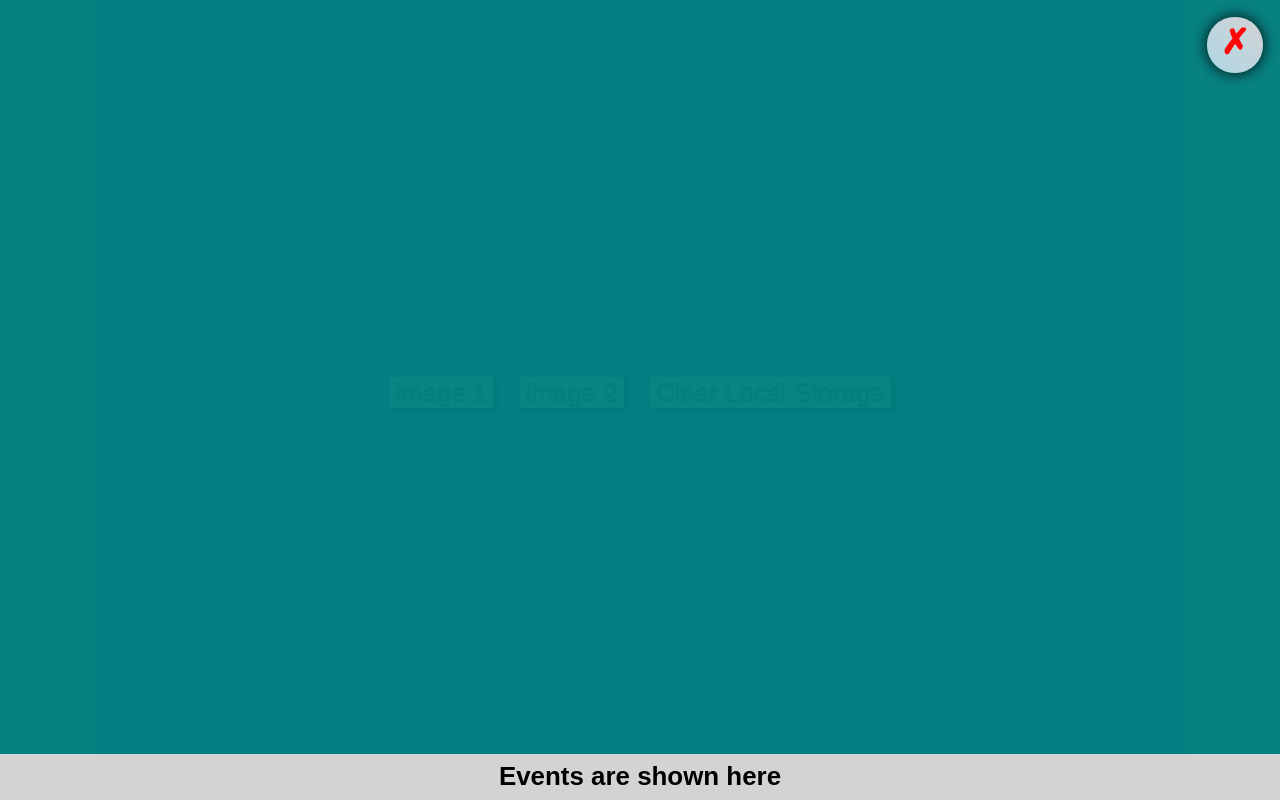
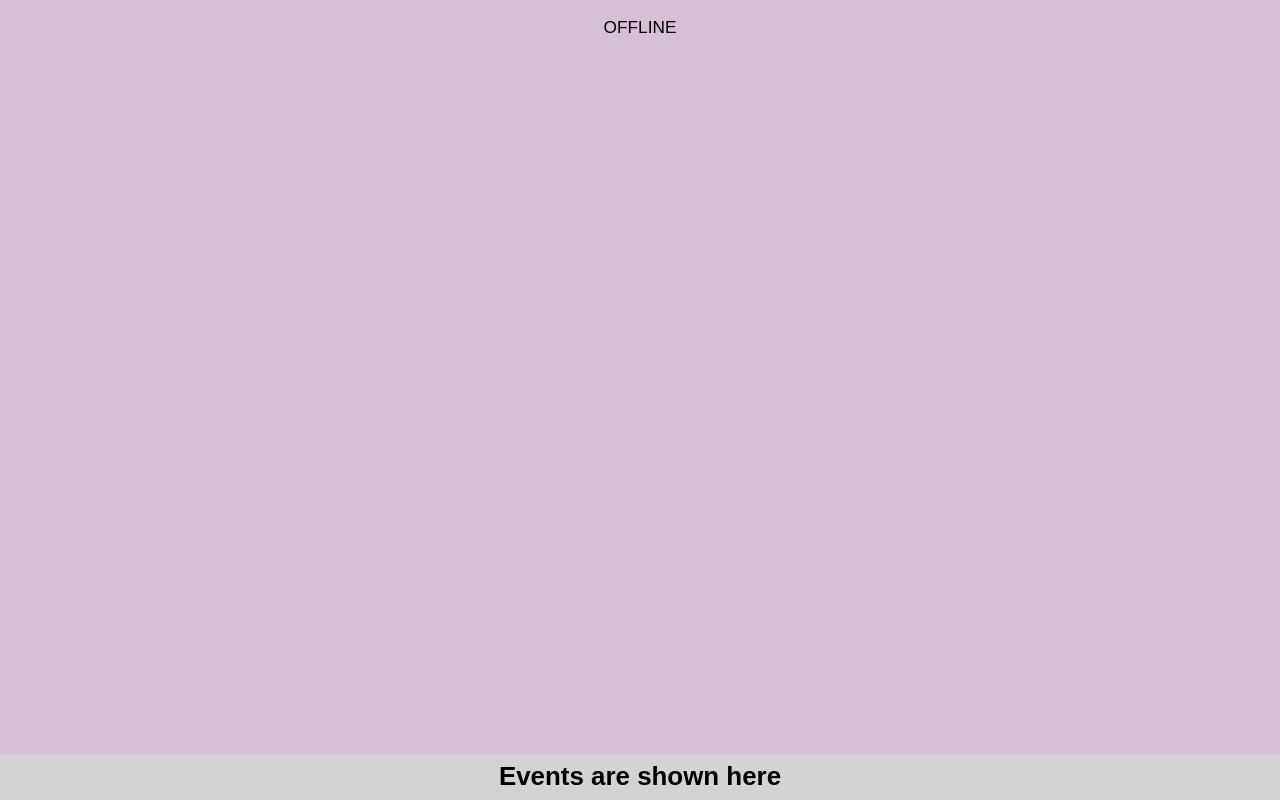
Before and after one commit to postify/simple, a plain HTML site: page index.html in a window 1280 px wide. Drawn offline with Linux system fonts and the light colour scheme.

Commit message:
Checkpoint

```diff
--- a/MVC.js
+++ b/MVC.js
@@ -82,6 +82,7 @@ c.initialize = function(eventObject){
 
   setTimeout(function(){
     v.messageText.styles('visibility: hidden')('opacity: 0')
+    v.shroud.styles('visibility: hidden')('opacity: 0')
   }, 2000)
 
   //for apple devices
@@ -125,6 +126,7 @@ c.restorePriorModel = function(eventObject){
       c[newMethodName]()
     }
   })
+
   if(m.shroudIsVisible){
     v.shroud.styles('visibility: visible')('opacity: 1')
   }
--- a/index.html
+++ b/index.html
@@ -18,25 +18,11 @@
   <body id="body">
     <p id="offlineMessage">OFFLINE </p>
     <main id="main">
-      <div id="btnHolder">
-        <button id="btn1" class="btnOut">image 1</button>
-        <button id="btn2" class="btnOut">image 2</button>
-        <button id="btnClearLocalStorage" class="btnOut">
-          Clear Local Storage
-        </button>
-      </div>
+
     </main>
 
     <div id="shroud">
-      <div id="messageHolder">
-        <p id="messageText">MVC Template</p>
-        <div id="popupHolder">
-          Get Image?<br/>
-          <button id="btnYes" class="btnOut">Yes</button>
-          <button id="btnNo" class="btnOut">No</button>
-        </div>
-      </div>
-      <div id="btnHideShroud">✗</div>
+      <p id="messageText">SET Players</p>
     </div>
 
     <footer id="info">Events are shown here</footer>
--- a/style.css
+++ b/style.css
@@ -11,28 +11,18 @@ html{
   tap-highlight-color:  rgba(255, 255, 255, 0);
 }
 body{
+  position: fixed;
   height: 100%;
+  width: 100%;
   margin: 0;
   padding: 0;
+  top: 0;
+  bottom: 0;
+  left: 0;
+  right: 0;
   background: thistle;
   text-align: center;
   font-family: sans-serif;
-}
-
-main {
-  position: fixed;
-  height: 98%;
-  width: 85%;
-  left: 50%;
-  transform: translateX(-50%);
-  text-align: center;
-  margin: 0;
-  padding: 0;
-  font-family: helvetica, arial, sans-serif;
-  box-shadow: 10px 10px 30px gray;
-  border-radius: 0.5rem;
-  background:  hsla(258, 32%, 50%, 1.00);
-  overflow: hidden;
 }
 
 footer{
@@ -50,36 +40,8 @@ footer{
 button{
   margin: 0.5rem;
   font-size: 1.5rem;
-  //outline: none;
   border-radius: 0.25rem;
   cursor: pointer;
-}
-
-button:hover{
-  color: black;
-  background: white;
-}
-
-.btnOut{
-  box-shadow: 3px 3px 3px black;
-  background-color: white;
-  color: gray;
-  text-shadow: 0 1px 0 black;
-}
-
-.btnIn{
-  box-shadow: inset 3px 3px 3px black;
-  background-color: lightgray;
-  color: black;
-  text-shadow: 0 1px 0 white;
-}
-
-#btnHolder{
-  position: absolute;
-  width: 100%;
-  left: 50%;
-  top: 50%;
-  transform: translate(-50%, -50%);
 }
 
 #shroud{
@@ -97,71 +59,3 @@ button:hover{
   visibility: visible;
   overflow: hidden;
 }
-
-#btnHideShroud{
-  position: absolute;
-  right: 1rem;
-  top: 1rem;
-  color: red;
-  font-size: 2rem;
-  font-weight: bold;
-  height: 3.2rem;
-  width: 3.2rem;
-  text-align: center;
-  border-radius: 50%;
-  box-shadow:  0 0 15px black;
-  cursor: pointer;
-  line-height: 1.5;
-  text-shadow: 0 1px 0 lightgray;
-  background: linear-gradient(45deg, lightblue, lightgray);
-}
-
-#messageHolder{
-  position: absolute;
-  height: 90%;
-  width: 90%;
-  top: 50%;
-  left: 50%;
-  transform: translate(-50%, -50%);
-  border-radius: 0.85rem;
-}
-
-#popupHolder{
-  position: fixed;
-  padding: 2rem;
-  width:75%;
-  top: 50%;
-  left: 50%;
-  transform: translate(-50%, -50%);
-  border-radius: 0.85rem;
-  box-shadow: 0 0 1.5rem black;
-  background: #ddd;
-  text-align: center;
-  opacity: 0;
-  visibility: hidden;
-  font-size: 1.5rem;
-  text-shadow: 0 1px 0 white;
-  transition: all 0.5s ease;
-}
-
-#offlineMessage{
-  display: inline-block;
-  position: fixed;
-  top: 1rem;
-  left: 50%;
-  transform: translateX(-50%);
-  color: transparent;
-  font-size: 2rem;
-  font-family: sans-serif;
-  z-index: 3;
-}
-
-#messageText{
-  display: inline-block;
-  color: white;
-  text-shadow: 0 1px 0 black;
-  font-size: 2rem;
-  visibility: visible;
-  opacity: 1;
-  transition: all 2s ease
-}
```
